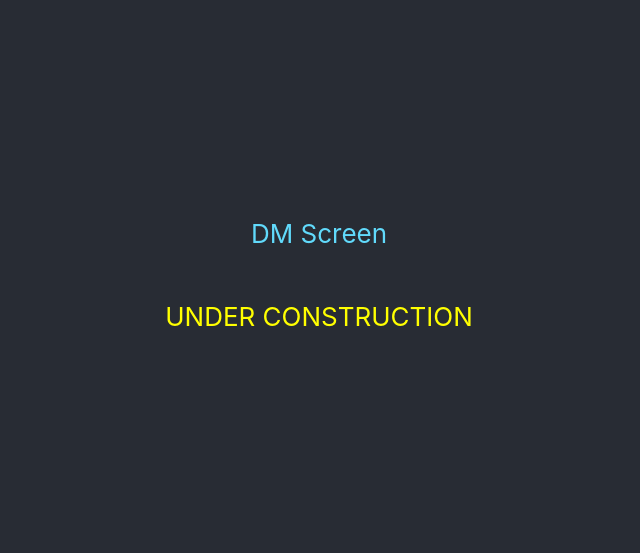
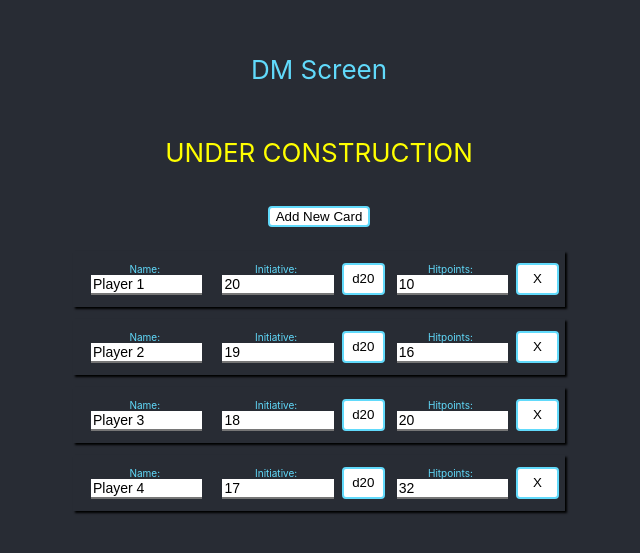
Before and after one commit to tdusnoki/dmscreen.io, a React (Create React App) app: page / in a window 1280 px wide. Shown: the part 125-678 px from the top of the page, without its empty margins (321-961 px from the left). Built offline with nearby package versions, Linux system fonts and the light colour scheme.

Commit message:
Added basic Initiative tracker

```diff
--- a/src/App.css
+++ b/src/App.css
@@ -16,3 +16,57 @@
 .UnderConstr {
   color: yellow;
 }
+
+.card {
+  margin-bottom: 18px;
+  width: 480px;
+  padding: 12px 6px;
+  box-shadow: #000000 2px 2px 2px;
+  display: flex;
+  flex-direction: row;
+  margin: 12px auto;
+}
+
+.card input {
+  width: 100%;
+  border-top: none;
+  border-left: none;
+  border-right: none;
+  font-size: 14px;
+}
+
+.card label {
+  flex: 4;
+  font-size: 10px;
+  padding: 0 12px;
+}
+
+.card button {
+  flex: 1;
+  color: black;
+  background-color: white;
+  border: 2px solid #61dafb;
+  border-radius: 4px;
+  cursor: pointer;
+  transition-duration: 0.4s;
+}
+
+.card button:hover {
+  background-color: #8ce6ff;
+}
+
+.add {
+  flex: 1;
+  color: black;
+  background-color: white;
+  border: 2px solid #61dafb;
+  border-radius: 4px;
+  cursor: pointer;
+  transition-duration: 0.4s;
+  margin: 12px auto;
+  text-align: center;
+}
+
+.add:hover {
+  background-color: #8ce6ff;
+}
--- a/src/App.js
+++ b/src/App.js
@@ -1,8 +1,75 @@
 import React, { Component } from 'react';
 import './App.css';
+import Card from './Card';
+import { randomId } from './utils';
+import { initialState } from './constants';
 
 class App extends Component {
+  constructor(props) {
+    super(props);
+    this.state = {
+      elements: initialState,
+    };
+    this.updateName = this.updateName.bind(this);
+    this.updateInitiative = this.updateInitiative.bind(this);
+    this.updateHitpoints = this.updateHitpoints.bind(this);
+    this.addCard = this.addCard.bind(this);
+    this.removeElement = this.removeElement.bind(this);
+  }
+
+  updateName(id, e) {
+    const { value } = e.target;
+    const elements = this.state.elements;
+    const index = elements.findIndex(el => el.id === id);
+    elements[index].name = value;
+    this.setState({ elements });
+  }
+
+  updateHitpoints(id, e) {
+    const { value } = e.target;
+    const elements = this.state.elements;
+    const index = elements.findIndex(el => el.id === id);
+    elements[index].hitpoints = Number(value);
+    this.setState({ elements });
+  }
+
+  updateInitiative(id, e) {
+    clearTimeout(this.timeout_);
+    const { value } = e.target;
+    const elements = this.state.elements;
+    const index = elements.findIndex(el => el.id === id);
+    elements[index].initiative = Number(value);
+    this.setState({ elements });
+    this.timeout_ = setTimeout(() => this.sortElements(), 500);
+  }
+
+  sortElements() {
+    const { elements } = this.state;
+    this.setState({
+      elements: elements.sort((l, r) => r.initiative - l.initiative)
+    });
+  }
+
+  addCard() {
+    const { elements } = this.state;
+    elements[elements.length] = {
+      id: randomId(),
+      name: `Player ${elements.length + 1}`,
+      initiative: -100,
+      hitpoints: 12,
+    };
+    this.setState({
+      elements: elements.sort((l, r) => r.initiative - l.initiative)
+    });
+  }
+
+  removeElement(id) {
+    let { elements } = this.state;
+    elements = elements.filter(el => el.id !== id);
+    this.setState({ elements });
+  }
   render() {
+    const { elements } = this.state;
     return (
       <div className="App">
         <header className="App-header">
@@ -10,6 +77,22 @@ class App extends Component {
           <div className="UnderConstr">
             <p>UNDER CONSTRUCTION</p>
           </div>
+          <div>
+            <button className="add" onClick={this.addCard}>Add New Card</button>
+            {elements.map(element =>
+              <Card
+                key={element.id}
+                name={element.name}
+                initiative={element.initiative}
+                hitpoints={element.hitpoints}
+                id={element.id}
+                onNameChange={this.updateName}
+                onInitiativeChange={this.updateInitiative}
+                onHitpointsChange={this.updateHitpoints}
+                onRemove={this.removeElement}
+              />
+            )}
+        </div>
         </header>
       </div>
     );
--- /dev/null
+++ b/src/Card.js
@@ -0,0 +1,44 @@
+import React, { Component } from 'react';
+import Input from './Input';
+import { rollD20 } from './utils';
+
+export default ({
+  id,
+  name,
+  initiative,
+  hitpoints,
+  onNameChange,
+  onInitiativeChange,
+  onHitpointsChange,
+  onRemove,
+}) =>
+  <div className="card">
+    <Input
+      label="Name"
+      type="text"
+      value={name}
+      onChange={e => onNameChange(id, e)}
+    />
+
+    <Input
+      label="Initiative"
+      type="number"
+      value={initiative}
+      onChange={e => onInitiativeChange(id, e)}
+    />
+
+    <button
+      onClick={() => onInitiativeChange(id, { target: { value: rollD20() } } )}
+    >
+      d20
+    </button>
+
+    <Input
+      label="Hitpoints"
+      type="number"
+      value={hitpoints}
+      onChange={e => onHitpointsChange(id, e)}
+    />
+
+    <button onClick={() => onRemove(id)}>X</button>
+  </div>;
--- /dev/null
+++ b/src/Input.js
@@ -0,0 +1,12 @@
+import React, { Component } from 'react';
+
+export default ({
+  label,
+  type,
+  value,
+  onChange,
+}) =>
+  <label>
+    {label}:
+    <input type={type} value={value} onChange={onChange} />
+  </label>
--- /dev/null
+++ b/src/constants.js
@@ -0,0 +1,23 @@
+import { randomId } from './utils';
+
+export const initialState = [{
+  id: randomId(),
+  name: 'Player 1',
+  initiative: 20,
+  hitpoints: 10,
+}, {
+  id: randomId(),
+  name: 'Player 2',
+  initiative: 19,
+  hitpoints: 16,
+}, {
+  id: randomId(),
+  name: 'Player 3',
+  initiative: 18,
+  hitpoints: 20,
+}, {
+  id: randomId(),
+  name: 'Player 4',
+  initiative: 17,
+  hitpoints: 32,
+}];
--- /dev/null
+++ b/src/utils.js
@@ -0,0 +1,5 @@
+export const randomId = () =>
+  Math.floor(Math.random() * 100000);
+
+export const rollD20 = () =>
+  Math.floor(Math.random() * 20) + 1;
```
